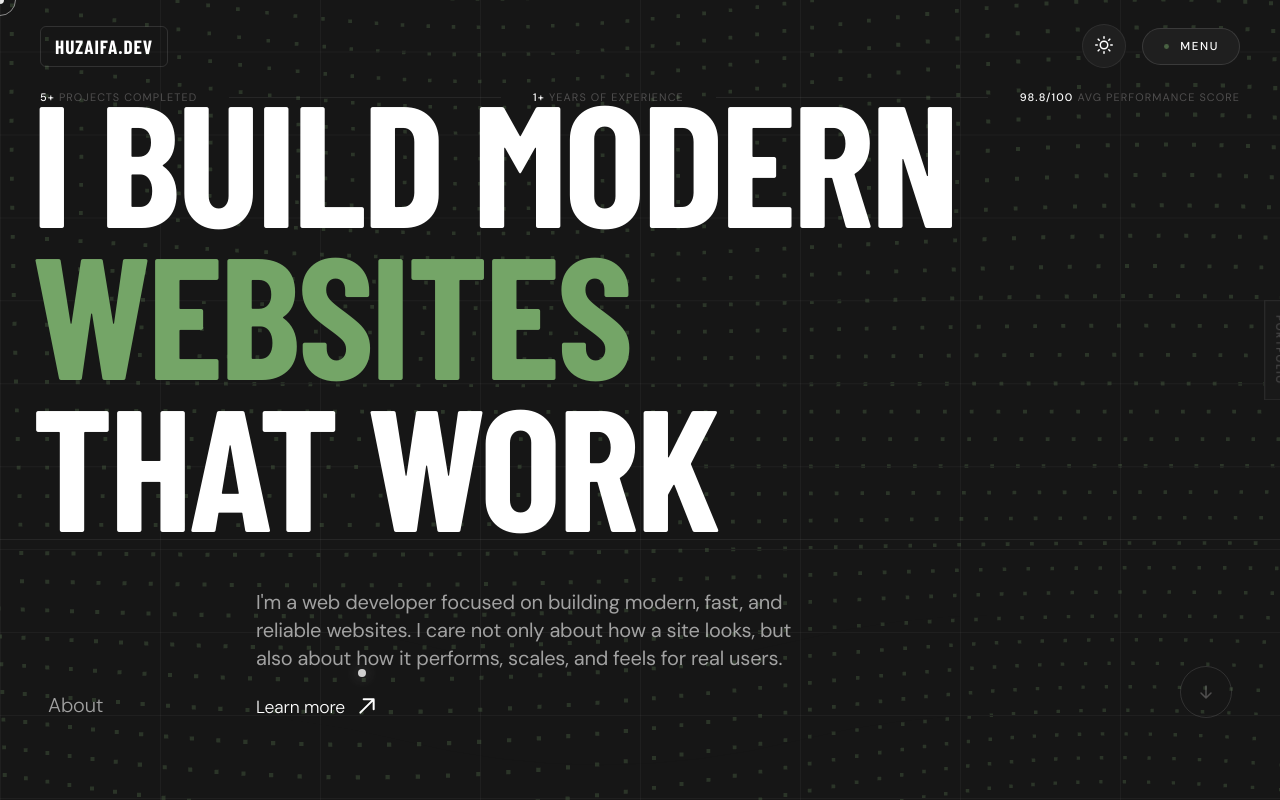
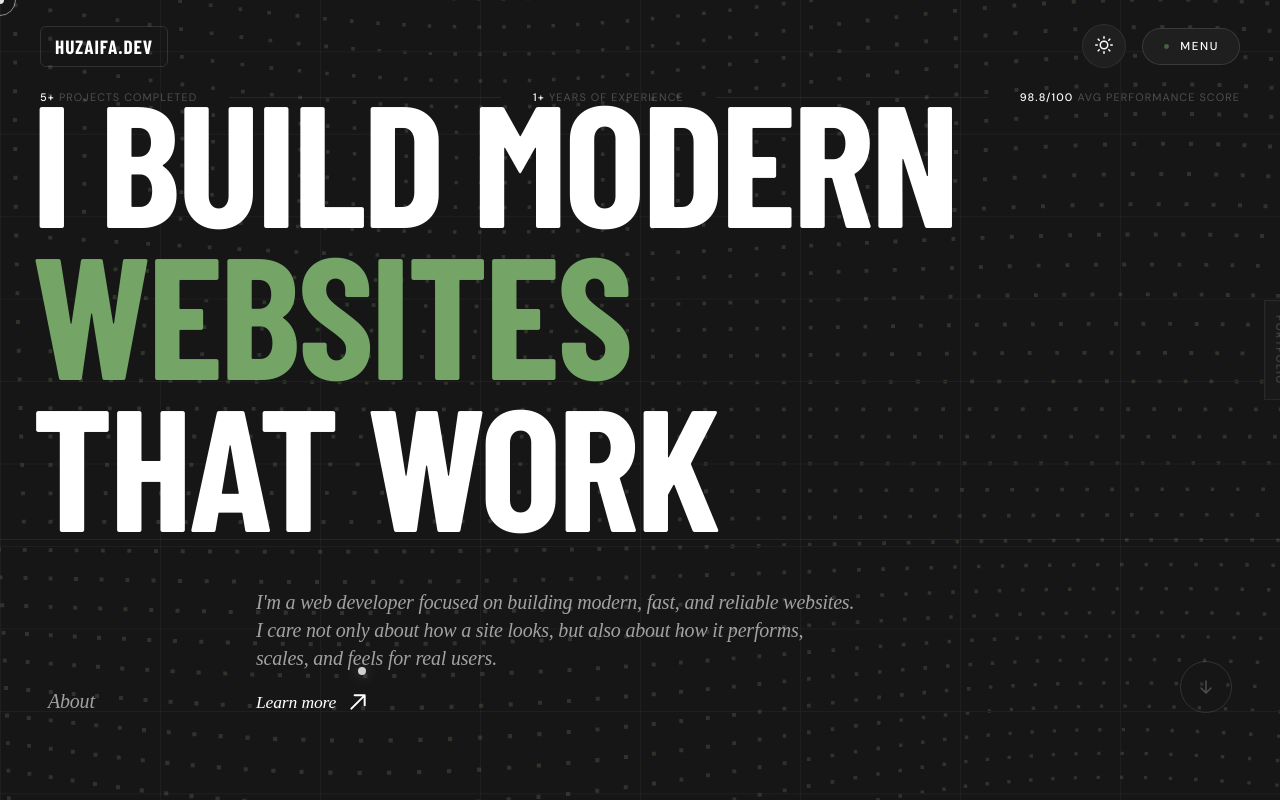
Before and after one commit to huzaifabusiness80-droid/huzaifa-portfolio, a Next.js app: page / in a window 1280 px wide. Shown: the top 800 px of the page. Built offline with nearby package versions, Linux system fonts and the light colour scheme; a web font is replaced by a local one.

Commit message:
chnages updated

```diff
--- a/app/globals.css
+++ b/app/globals.css
@@ -436,8 +436,7 @@ body:has(button:hover) .cursor-ring {
   font-weight: 400;
   line-height: 1.4;
   color: var(--text-dim);
-  margin-bottom: 24px;
-  text-wrap: balance;
+  margin-bottom: 20px;
   letter-spacing: -0.01em;
 }
 
@@ -515,11 +514,16 @@ body:has(button:hover) .cursor-ring {
   color: var(--text-dim);
   letter-spacing: -0.01em;
   text-transform: none;
+    font-style: italic;
+  font-family:cursive;
+
 }
 
 .hero-about {
   max-width: 600px;
   text-align: left;
+  font-style: italic;
+  font-family:cursive;
 
 }
 
```
Also changed, not shown: components/Hero.tsx (line endings or trailing spaces).
